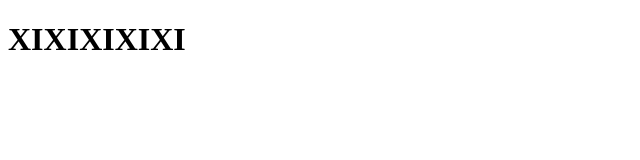
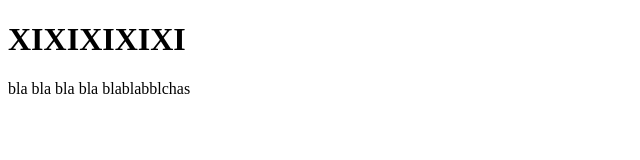
Before and after one commit to alpinngrh/git-test, a plain HTML site: page index.html in a window 1280 px wide. Shown: the whole page, without its empty margins (0-640 px from the left). Drawn offline with Linux system fonts and the light colour scheme.

Commit message:
menambah kalimat

```diff
--- a/index.html
+++ b/index.html
@@ -5,5 +5,6 @@
 </head>
 <body>
 <h1>XIXIXIXIXI</h1>
+<p>bla bla bla bla blablabblchas</p>
 </body>
 </html>
```
